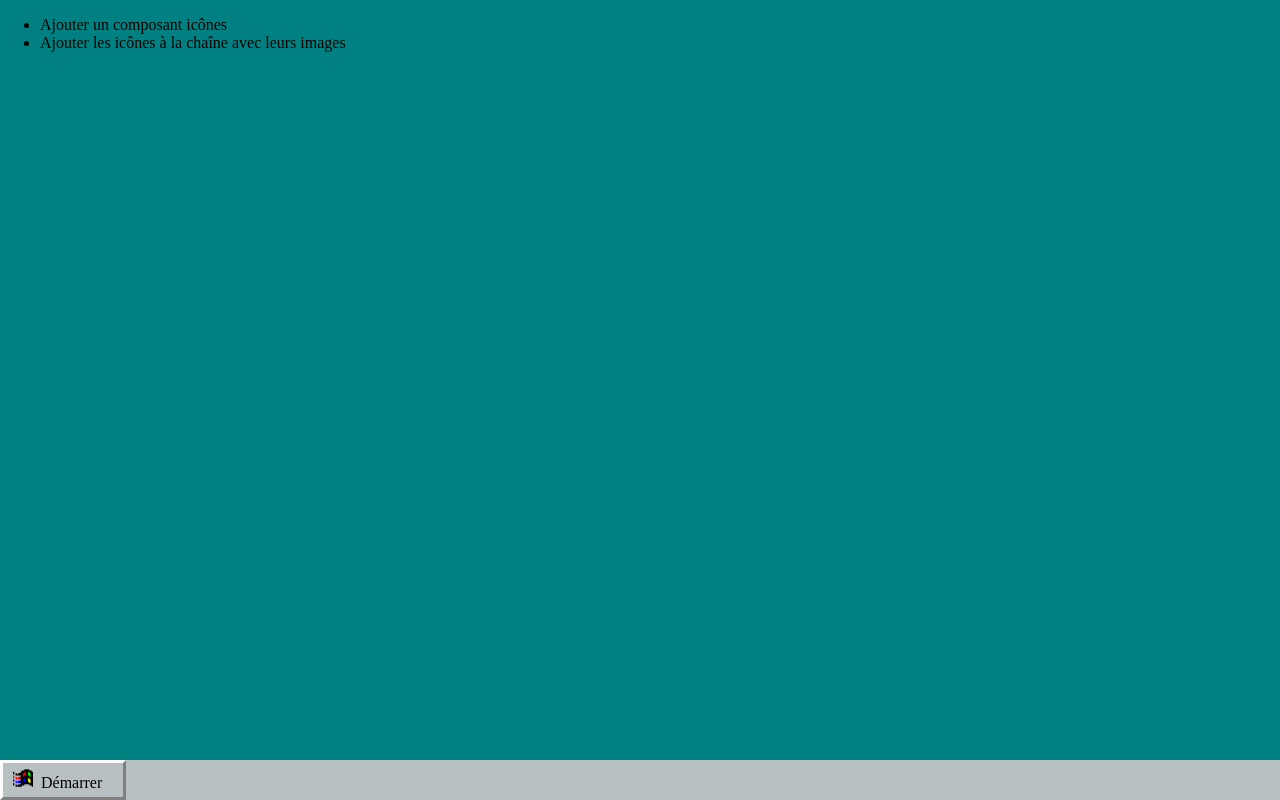
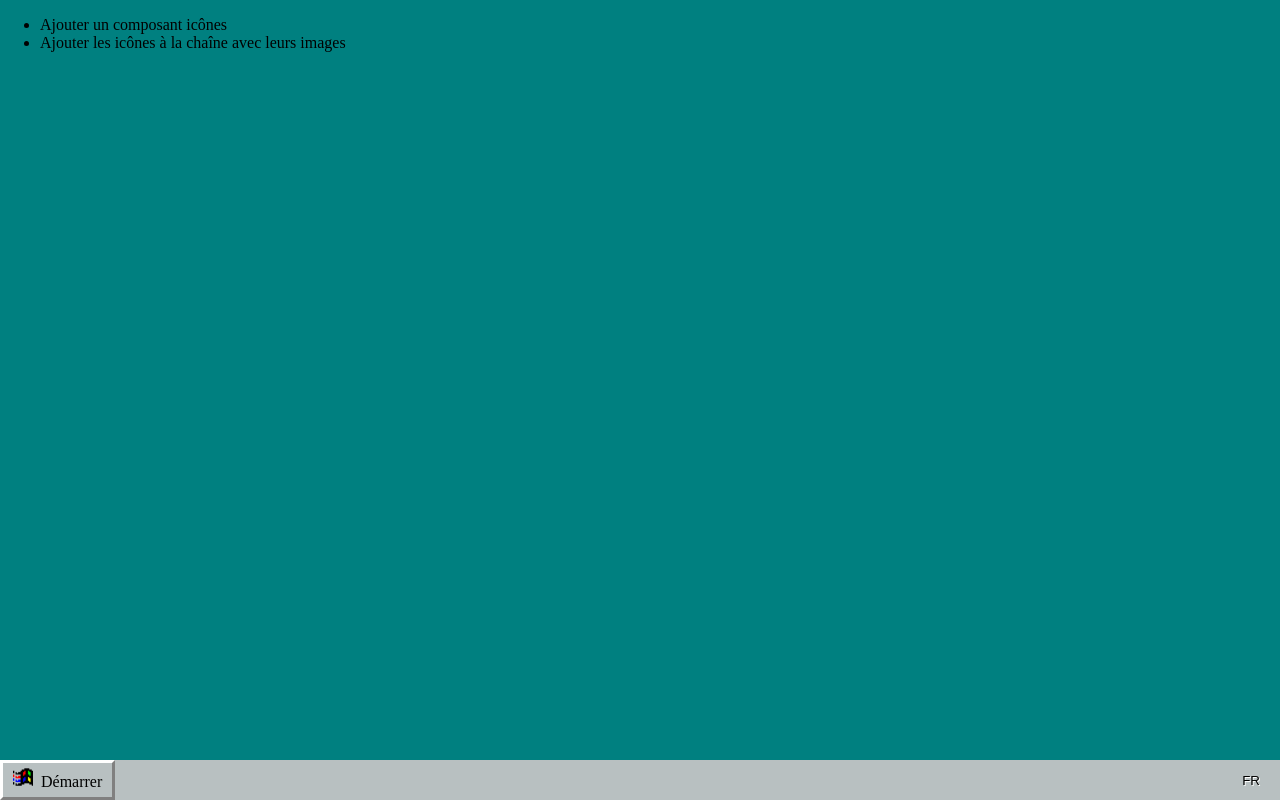
Before and after one commit to Tykok/Portfolio, a React (Create React App) app: page / in a window 1280 px wide. Built offline with nearby package versions, Linux system fonts and the light colour scheme; a web font is replaced by a local one.

Commit message:
[Feat] Use flex for TaskBar

```diff
--- a/src/components/TaskBar/LangSwitcher/LangSwitcher.scss
+++ b/src/components/TaskBar/LangSwitcher/LangSwitcher.scss
@@ -1,11 +1,4 @@
 @use '../../../index.scss' as *;
-
-.language-switcher {
-  position: fixed;
-  display: inline-block;
-  margin-right: 10px;
-  right: 0;
-}
 
 .language-button {
   background-color: $base-gray-3;
@@ -14,13 +7,9 @@
   padding: 2px 8px;
   cursor: url('../../../images/cursor/pointer.png'), pointer;
   text-shadow: 1px 1px $white;
-  display: inline-flex;
-  align-items: center;
 }
 
 .language-dropdown {
-  display: flex;
-  flex-direction: column-reverse;
   position: absolute;
   right: 0;
   background-color: $base-gray-3;
--- a/src/components/TaskBar/StartButton/StartButton.scss
+++ b/src/components/TaskBar/StartButton/StartButton.scss
@@ -2,46 +2,19 @@
 
 $pointer-cursor: '../../../images/cursor/pointer.png';
 
-.start-button {
-  display: flex;
-  align-items: center;
-  padding: 4px 10px;
-  height: 65%;
-  border: 3px solid $white;
-  border-right-color: $base-gray-4;
-  border-bottom-color: $base-gray-4;
-  width: 100px;
-  cursor: url($pointer-cursor), pointer;
-
-  .active {
-    border: 5px solid $base-gray-4;
-    border-right-color: $white;
-    border-bottom-color: $white;
-    cursor: url($pointer-cursor), pointer;
-  }
-}
-
-
 .start-icon {
-  display: inline-block;
   width: 20px;
   height: 20px;
   cursor: url($pointer-cursor), pointer;
 }
 
 .start-text {
-  display: inline-block;
   padding-left: 8px;
-  align-items: center;
   cursor: url($pointer-cursor), pointer;
 }
 
 
 @media (max-width: get-breakpoint('sm')) {
-  .start-button {
-    width: 20px;
-    border: 3px solid $base-gray-4;
-  }
   .start-text {
     display: none;
   }
--- a/src/components/TaskBar/TaskBar.scss
+++ b/src/components/TaskBar/TaskBar.scss
@@ -1,10 +1,37 @@
 @use '../../index' as *;
 
 .task-bar {
+  display: flex;
+  justify-content: space-between;
   background-color: $base-gray-3;
   position: fixed;
   bottom: 0;
   width: 100%;
   height: 40px;
   align-items: center;
+
+
+  .start-button {
+    padding: 4px 10px;
+    height: 65%;
+    border: 3px solid $white;
+    border-right-color: $base-gray-4;
+    border-bottom-color: $base-gray-4;
+    cursor: url("../../images/cursor/pointer.png"), pointer;
+
+    @media (max-width: get-breakpoint('sm')) {
+        width: 20px;
+    }
+
+    .active {
+      border: 5px solid $base-gray-4;
+      border-right-color: $white;
+      border-bottom-color: $white;
+      cursor: url("../../images/cursor/pointer.png"), pointer;
+    }
+  }
+
+  .language-switcher {
+    margin-right: 10px;
+  }
 }
```
Also changed, not shown: src/Main.tsx (+5 -6 lines).
